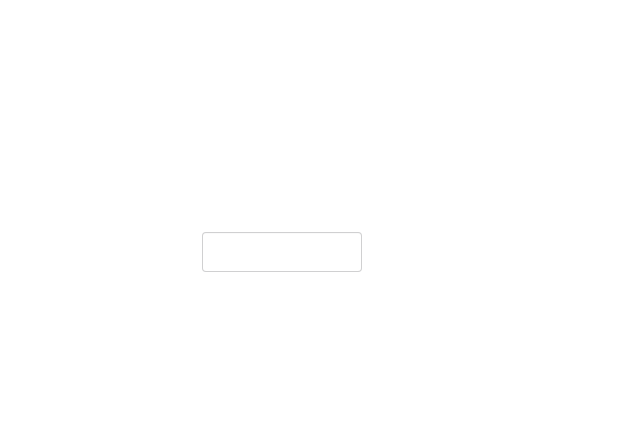
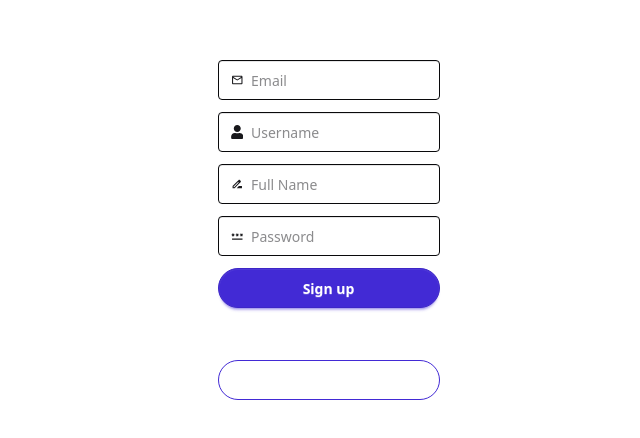
Before and after one commit to AlantheG21/TwitterClone, a React app in the folder frontend/: page /signup in a window 1280 px wide. Shown: the part 196-634 px from the top of the page, without its empty margins (478-1118 px from the left). Built offline with nearby package versions, Linux system fonts and the light colour scheme; the HTML template or start-up script is replaced by a standard one.

Commit message:
Finished the sign in page

```diff
--- a/frontend/src/pages/auth/signup/SignUpPage.jsx
+++ b/frontend/src/pages/auth/signup/SignUpPage.jsx
@@ -1,23 +1,99 @@
-import XSvg from "../../../components/svgs/X"
+import { Link } from "react-router-dom";
+import { useState } from "react";
+
+import XSvg from "../../../components/svgs/X";
+
+import { MdOutlineMail } from "react-icons/md";
+import { FaUser } from "react-icons/fa";
+import { MdPassword } from "react-icons/md";
+import { MdDriveFileRenameOutline } from "react-icons/md";
 
 const SignUpPage = () => {
-  return (
-    <div className="max-w-screen-xl mx-auto flex h-screen px-10">
-      <div className="flex-1 hidden lg:flex justify-center items-center">
-        <XSvg className="lg:w-2/3 fill-white" />
-      </div>
-      <div className="flex-1 flex flex-col justify-center">
-        <form className="lg:w-2/3 mx-auto md:mx--20 flex gap-4 flex-col">
-          <XSvg className="w-24 lg:hidden fill-white" />
-          <h1 className="text-4xl font-extrabold text-white">Join today</h1>
-          <label className="input input-bordered rounded flex items-center gap-2">
+	const [formData, setFormData] = useState({
+		email: "",
+		username: "",
+		fullName: "",
+		password: "",
+	});
 
-          </label>
-        </form>
-      </div>
+	const handleSubmit = (e) => {
+		e.preventDefault();
+		console.log(formData);
+	};
 
-    </div>
-  )
-}
+	const handleInputChange = (e) => {
+		setFormData({ ...formData, [e.target.name]: e.target.value });
+	};
 
-export default SignUpPage
+	const isError = false;
+
+	return (
+		<div className='max-w-screen-xl mx-auto flex h-screen px-10'>
+			<div className='flex-1 hidden lg:flex items-center justify-center'>
+				<XSvg className='fill-white w-3xs' />
+			</div>
+			<div className='flex-1 flex flex-col justify-center items-center'>
+				<form className='lg:w-2/3  mx-auto md:mx-20 flex gap-3 flex-col items-center justify-center' onSubmit={handleSubmit}>
+					<XSvg className='w-24 lg:hidden fill-white' />
+					<h1 className='text-4xl font-extrabold text-white'>Join today</h1>
+					<label className='input input-neutral rounded flex items-center gap-2'>
+						<MdOutlineMail />
+						<input
+							type='email'
+							className='grow'
+							placeholder='Email'
+							name='email'
+							onChange={handleInputChange}
+							value={formData.email}
+						/>
+					</label>
+
+					<label className='input input-neutral rounded flex items-center gap-2'>
+						<FaUser />
+						<input
+							type='text'
+							className='grow '
+							placeholder='Username'
+							name='username'
+							onChange={handleInputChange}
+							value={formData.username}
+						/>
+					</label>
+
+					<label className='input input-neutral rounded flex items-center gap-2'>
+						<MdDriveFileRenameOutline />
+						<input
+							type='text'
+							className='grow'
+							placeholder='Full Name'
+							name='fullName'
+							onChange={handleInputChange}
+							value={formData.fullName}
+						/>
+					</label>
+
+					<label className='input input-neutral rounded flex items-center gap-2'>
+						<MdPassword />
+						<input
+							type='password'
+							className='grow'
+							placeholder='Password'
+							name='password'
+							onChange={handleInputChange}
+							value={formData.password}
+						/>
+					</label>
+					<button className='btn rounded-full btn-primary text-white w-full'>Sign up</button>
+					{isError && <p className='text-red-500'>Something went wrong</p>}
+				</form>
+				<div className='flex flex-col lg:w-2/3 gap-2 mt-4'>
+					<p className='text-white text-lg'>Already have an account?</p>
+					<Link to='/login'>
+						<button className='btn rounded-full btn-primary text-white btn-outline w-full'>Sign in</button>
+					</Link>
+				</div>
+			</div>
+		</div>
+	);
+};
+export default SignUpPage;
```
